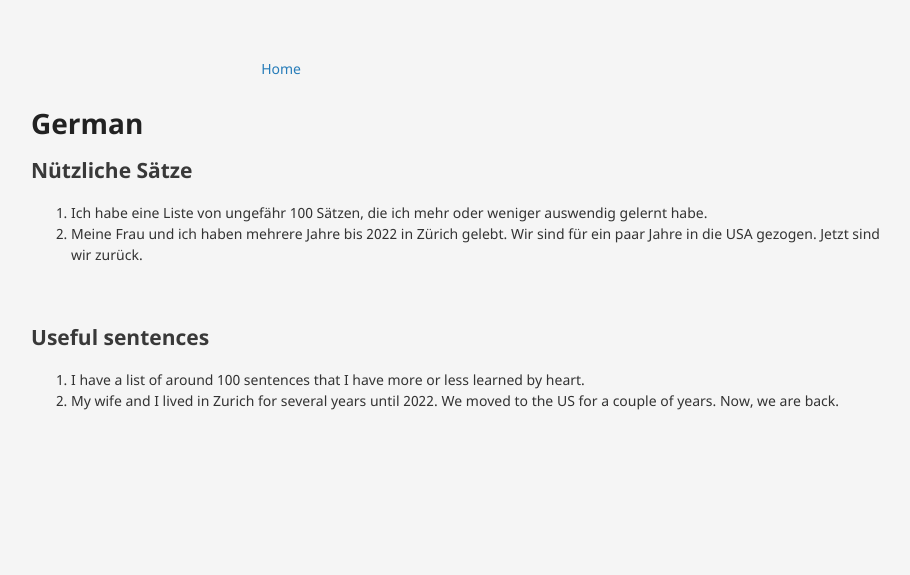
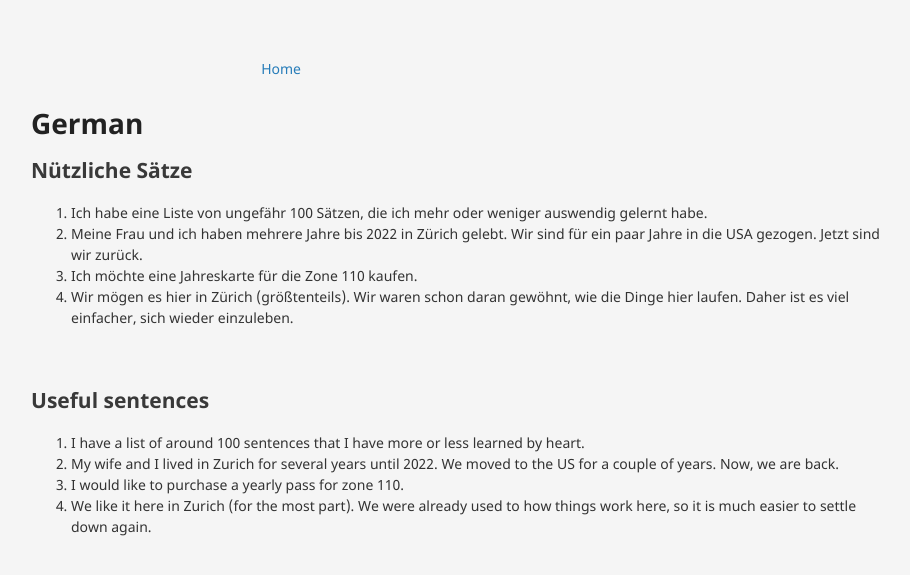
Before and after one commit to neeravkarani/personal, a Jekyll site: the page built from _posts/languages/2024-06-19-german.md, in a window 1280 px wide. Shown: the top 575 px of the page, without its empty margins (179-1089 px from the left). Built offline with Jekyll 4.4.1, drawn with Linux system fonts in a browser that asks for light colours.

Commit message:
added german sentences

```diff
--- a/_posts/languages/2024-06-19-german.md
+++ b/_posts/languages/2024-06-19-german.md
@@ -6,6 +6,8 @@ title: "German"
 ## Nützliche Sätze
 1. Ich habe eine Liste von ungefähr 100 Sätzen, die ich mehr oder weniger auswendig gelernt habe.
 2. Meine Frau und ich haben mehrere Jahre bis 2022 in Zürich gelebt. Wir sind für ein paar Jahre in die USA gezogen. Jetzt sind wir zurück.
+3. Ich möchte eine Jahreskarte für die Zone 110 kaufen.
+4. Wir mögen es hier in Zürich (größtenteils). Wir waren schon daran gewöhnt, wie die Dinge hier laufen. Daher ist es viel einfacher, sich wieder einzuleben.
 
 <br>
 
@@ -13,3 +15,5 @@ title: "German"
 
 1. I have a list of around 100 sentences that I have more or less learned by heart.
 2. My wife and I lived in Zurich for several years until 2022. We moved to the US for a couple of years. Now, we are back.
+3. I would like to purchase a yearly pass for zone 110.
+4. We like it here in Zurich (for the most part). We were already used to how things work here, so it is much easier to settle down again.
```
Also changed, not shown: _posts/visa/2024-06-20-switzerland-work-visa.md (+1 -1 lines).
